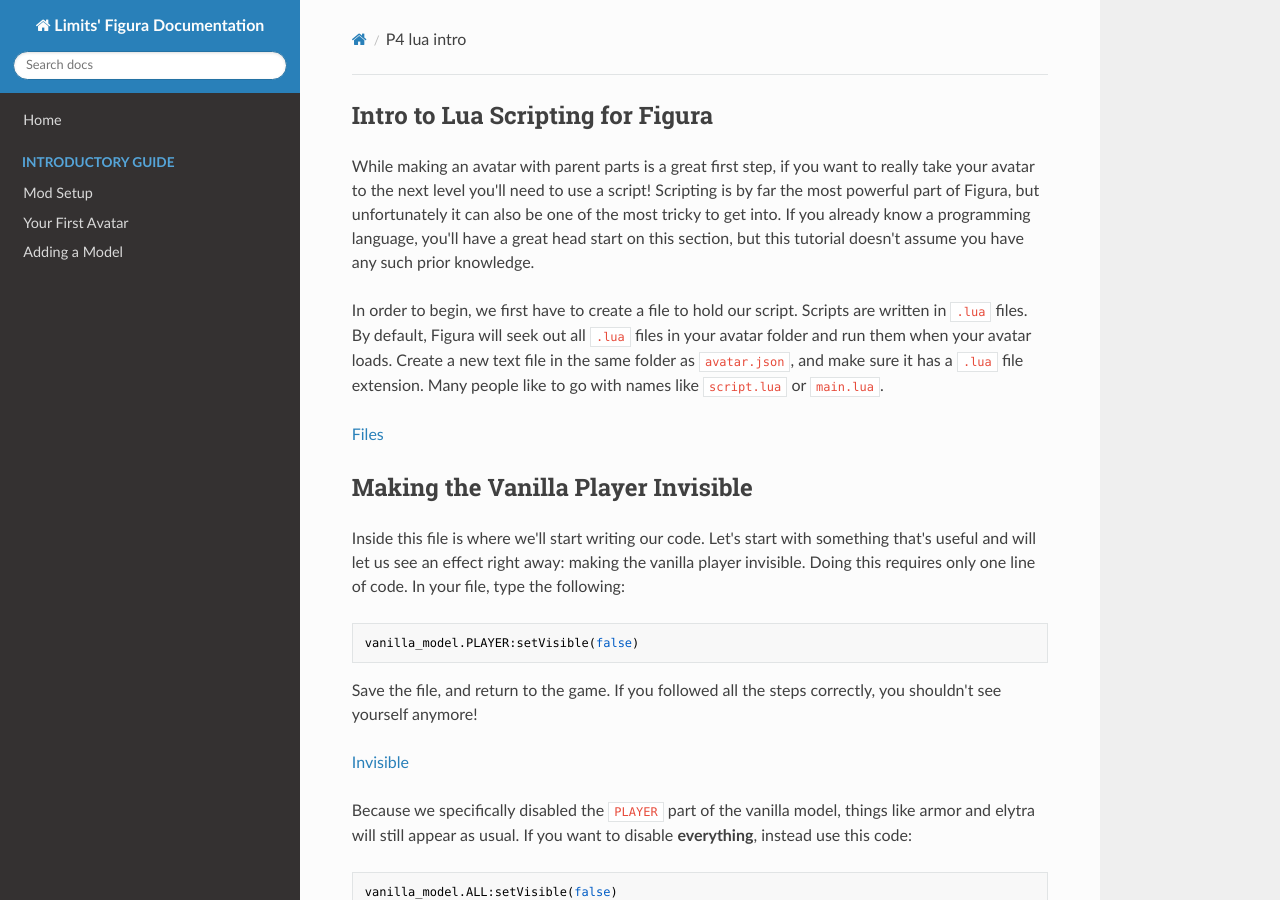
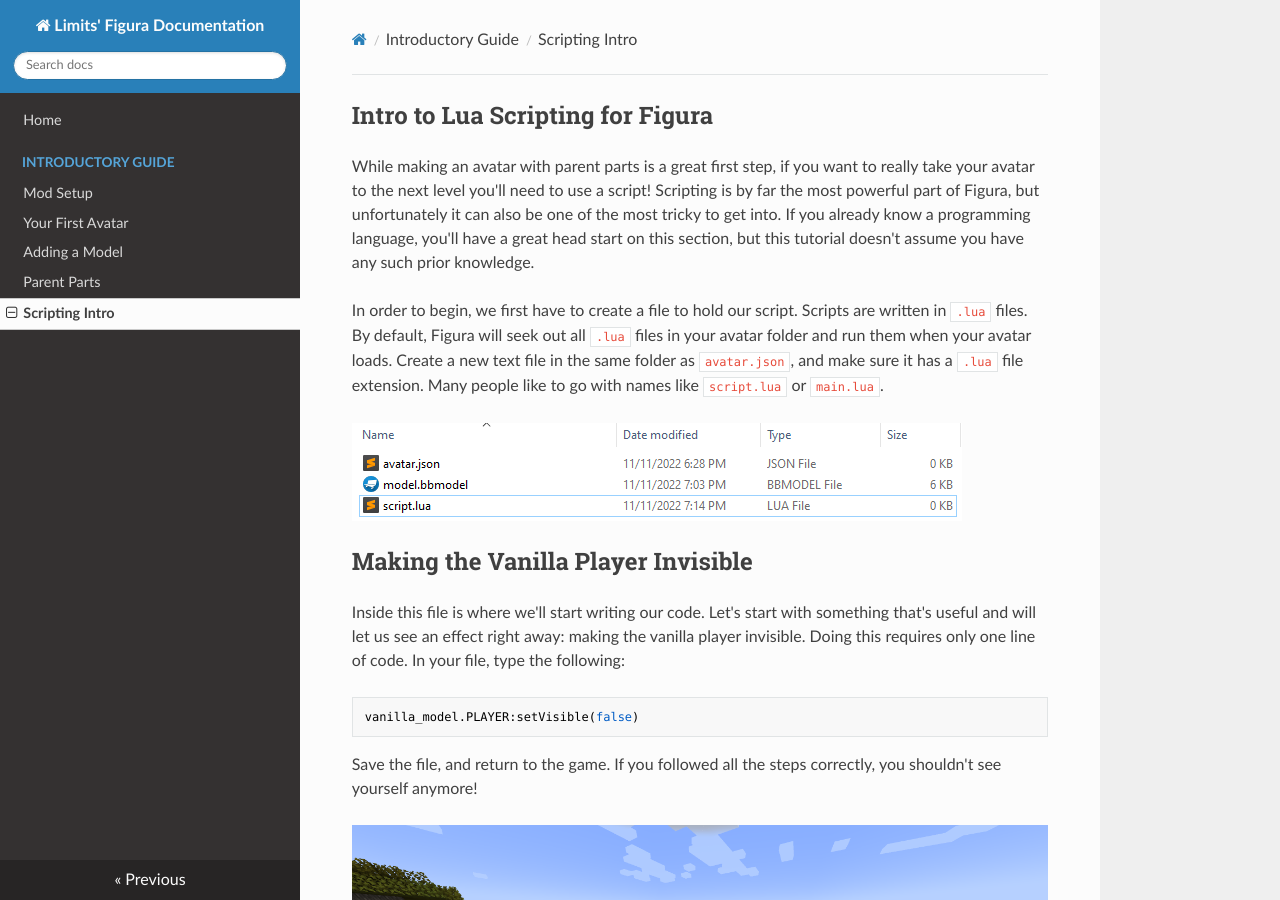
Before and after one commit to Moonlight-Maya/LimitsFiguraDocs, an MkDocs documentation site: the page built from docs/guides/first_avatar/p4_lua_intro.md, in a window 1280 px wide and 900 px high. Built offline with MkDocs 1.6.1, drawn with Linux system fonts in a browser that asks for light colours; nearby versions of some CDN libraries.

Commit message:
formatting and .yml

```diff
--- a/docs/guides/first_avatar/p4_lua_intro.md
+++ b/docs/guides/first_avatar/p4_lua_intro.md
@@ -4,7 +4,7 @@
 
 In order to begin, we first have to create a file to hold our script. Scripts are written in `.lua` files. By default, Figura will seek out all `.lua` files in your avatar folder and run them when your avatar loads. Create a new text file in the same folder as `avatar.json`, and make sure it has a `.lua` file extension. Many people like to go with names like `script.lua` or `main.lua`.
 
-[Files](p4_ScriptLua.png)
+![Files](p4_ScriptLua.png)
 
 ## Making the Vanilla Player Invisible
 
@@ -17,7 +17,7 @@
 
 Save the file, and return to the game. If you followed all the steps correctly, you shouldn't see yourself anymore!
 
-[Invisible](p4_Invisible.png)
+![Invisible](p4_Invisible.png)
 
 Because we specifically disabled the `PLAYER` part of the vanilla model, things like armor and elytra will still appear as usual. If you want to disable **everything**, instead use this code:
 
--- a/mkdocs.yml
+++ b/mkdocs.yml
@@ -5,6 +5,8 @@
         - Mod Setup: guides/mod_setup.md
         - Your First Avatar: guides/first_avatar/p1_json.md
         - Adding a Model: guides/first_avatar/p2_model.md
+        - Parent Parts: guides/first_avatar/p3_parent_parts.md
+        - Scripting Intro: guides/first_avatar/p4_lua_intro.md
 
 extra_css:
     - stylesheets/blockquotes.css
```
Also changed, not shown: docs/guides/first_avatar/p2_model.md (+1 -1 lines), docs/guides/mod_setup.md (+1 -0 lines).
